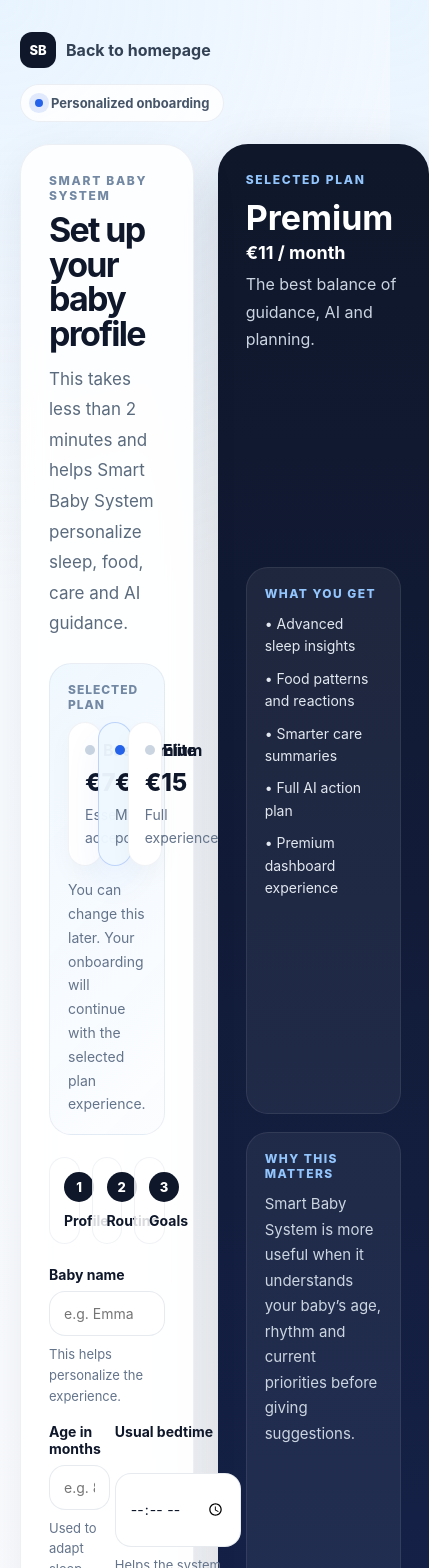
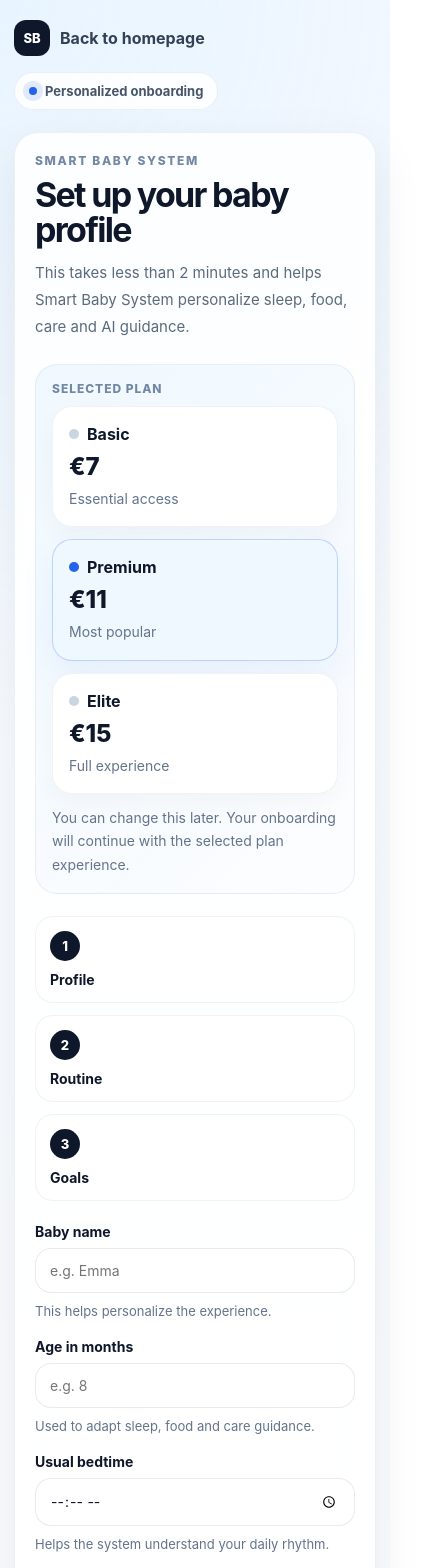
Before and after one commit to benche89/smart-baby-system, a Next.js app: page /en/onboarding in a window 390 px wide. Shown: the top 1568 px of the page, 429 px wide, since content can reach past the window. Built offline with nearby package versions, Linux system fonts and the light colour scheme.

Commit message:
Fix mobile onboarding layout

```diff
--- a/app/[locale]/onboarding/page.tsx
+++ b/app/[locale]/onboarding/page.tsx
@@ -263,9 +263,26 @@
   return "premium";
 }
 
+function useIsMobile(breakpoint = 900) {
+  const [isMobile, setIsMobile] = useState(false);
+
+  useEffect(() => {
+    function update() {
+      setIsMobile(window.innerWidth <= breakpoint);
+    }
+
+    update();
+    window.addEventListener("resize", update);
+    return () => window.removeEventListener("resize", update);
+  }, [breakpoint]);
+
+  return isMobile;
+}
+
 export default function OnboardingPage() {
   const router = useRouter();
   const params = useParams();
+  const isMobile = useIsMobile();
 
   const rawLocale =
     typeof params.locale === "string" ? params.locale : defaultLocale;
@@ -373,7 +390,7 @@
         minHeight: "100vh",
         background:
           "radial-gradient(circle at top left, rgba(166, 210, 255, 0.18), transparent 26%), linear-gradient(180deg, #f7fbff 0%, #fcfdff 100%)",
-        padding: "32px 20px",
+        padding: isMobile ? "20px 14px" : "32px 20px",
       }}
     >
       <div
@@ -386,10 +403,11 @@
           style={{
             display: "flex",
             justifyContent: "space-between",
-            alignItems: "center",
+            alignItems: isMobile ? "stretch" : "center",
             gap: "16px",
             flexWrap: "wrap",
             marginBottom: "22px",
+            flexDirection: isMobile ? "column" : "row",
           }}
         >
           <a
@@ -401,6 +419,7 @@
               textDecoration: "none",
               color: "#334155",
               fontWeight: 700,
+              width: isMobile ? "100%" : "auto",
             }}
           >
             <span
@@ -414,6 +433,7 @@
                 color: "#fff",
                 fontSize: "13px",
                 fontWeight: 800,
+                flexShrink: 0,
               }}
             >
               SB
@@ -433,6 +453,7 @@
               color: "#475569",
               fontWeight: 700,
               fontSize: "13px",
+              width: isMobile ? "fit-content" : "auto",
             }}
           >
             <span
@@ -452,7 +473,7 @@
           style={{
             display: "grid",
             gap: "24px",
-            gridTemplateColumns: "1.08fr 0.92fr",
+            gridTemplateColumns: isMobile ? "1fr" : "1.08fr 0.92fr",
             alignItems: "start",
           }}
         >
@@ -460,8 +481,8 @@
             style={{
               background: "rgba(255,255,255,0.86)",
               border: "1px solid rgba(148,163,184,0.16)",
-              borderRadius: "30px",
-              padding: "28px",
+              borderRadius: isMobile ? "24px" : "30px",
+              padding: isMobile ? "20px" : "28px",
               boxShadow: "0 18px 50px rgba(15,23,42,0.08)",
               backdropFilter: "blur(14px)",
             }}
@@ -484,7 +505,7 @@
               <h1
                 style={{
                   margin: "0 0 12px",
-                  fontSize: "clamp(34px, 4.8vw, 56px)",
+                  fontSize: isMobile ? "34px" : "clamp(34px, 4.8vw, 56px)",
                   lineHeight: 1.02,
                   letterSpacing: "-0.05em",
                   color: "#0f172a",
@@ -497,7 +518,7 @@
               <p
                 style={{
                   margin: 0,
-                  fontSize: "17px",
+                  fontSize: isMobile ? "15px" : "17px",
                   lineHeight: 1.8,
                   color: "#5b6b7e",
                   maxWidth: "760px",
@@ -510,7 +531,7 @@
             <div
               style={{
                 marginBottom: "22px",
-                padding: "18px",
+                padding: isMobile ? "16px" : "18px",
                 borderRadius: "22px",
                 background:
                   "linear-gradient(135deg, rgba(239,248,255,0.96) 0%, rgba(252,253,255,0.98) 100%)",
@@ -534,7 +555,9 @@
                 style={{
                   display: "grid",
                   gap: "12px",
-                  gridTemplateColumns: "repeat(3, minmax(0, 1fr))",
+                  gridTemplateColumns: isMobile
+                    ? "1fr"
+                    : "repeat(3, minmax(0, 1fr))",
                 }}
               >
                 {(["basic", "premium", "elite"] as PlanTier[]).map((item) => {
@@ -558,6 +581,7 @@
                           ? "0 16px 34px rgba(37,99,235,0.08)"
                           : "0 10px 24px rgba(15,23,42,0.03)",
                         cursor: "pointer",
+                        width: "100%",
                       }}
                     >
                       <div
@@ -566,6 +590,7 @@
                           alignItems: "center",
                           gap: "8px",
                           marginBottom: "8px",
+                          flexWrap: "wrap",
                         }}
                       >
                         <span
@@ -574,6 +599,7 @@
                             height: "10px",
                             borderRadius: "999px",
                             background: active ? "#2563eb" : "#cbd5e1",
+                            flexShrink: 0,
                           }}
                         />
                         <strong
@@ -628,7 +654,9 @@
               style={{
                 display: "grid",
                 gap: "12px",
-                gridTemplateColumns: "repeat(3, minmax(0, 1fr))",
+                gridTemplateColumns: isMobile
+                  ? "1fr"
+                  : "repeat(3, minmax(0, 1fr))",
                 marginBottom: "22px",
               }}
             >
@@ -693,7 +721,9 @@
                   style={{
                     display: "grid",
                     gap: "16px",
-                    gridTemplateColumns: "repeat(2, minmax(0, 1fr))",
+                    gridTemplateColumns: isMobile
+                      ? "1fr"
+                      : "repeat(2, minmax(0, 1fr))",
                   }}
                 >
                   <Field
@@ -784,6 +814,7 @@
                   gap: "12px",
                   flexWrap: "wrap",
                   marginTop: "24px",
+                  flexDirection: isMobile ? "column" : "row",
                 }}
               >
                 <button
@@ -793,6 +824,7 @@
                     ...primaryButtonStyle,
                     opacity: loading ? 0.72 : 1,
                     cursor: loading ? "not-allowed" : "pointer",
+                    width: isMobile ? "100%" : "auto",
                   }}
                 >
                   {loading ? t.saving : t.save}
@@ -801,7 +833,10 @@
                 <button
                   type="button"
                   onClick={() => router.push(`/${locale}/dashboard`)}
-                  style={secondaryButtonStyle}
+                  style={{
+                    ...secondaryButtonStyle,
+                    width: isMobile ? "100%" : "auto",
+                  }}
                 >
                   {t.skip}
                 </button>
@@ -813,8 +848,8 @@
             style={{
               background: "linear-gradient(180deg, #0f172a 0%, #172554 100%)",
               color: "#fff",
-              borderRadius: "30px",
-              padding: "28px",
+              borderRadius: isMobile ? "24px" : "30px",
+              padding: isMobile ? "20px" : "28px",
               boxShadow: "0 22px 60px rgba(15,23,42,0.18)",
               minHeight: "100%",
               display: "grid",
@@ -838,8 +873,9 @@
               <h2
                 style={{
                   margin: "12px 0 6px",
-                  fontSize: "34px",
+                  fontSize: isMobile ? "28px" : "34px",
                   lineHeight: 1.1,
+                  wordBreak: "break-word",
                 }}
               >
                 {isReady ? plan.name : "Loading..."}
@@ -861,6 +897,7 @@
                   margin: 0,
                   lineHeight: 1.7,
                   color: "#cbd5e1",
+                  fontSize: isMobile ? "14px" : "16px",
                 }}
               >
                 {isReady ? plan.text : ""}
@@ -897,6 +934,7 @@
                         color: "#e2e8f0",
                         lineHeight: 1.6,
                         fontSize: "14px",
+                        wordBreak: "break-word",
                       }}
                     >
                       • {feature}
```
